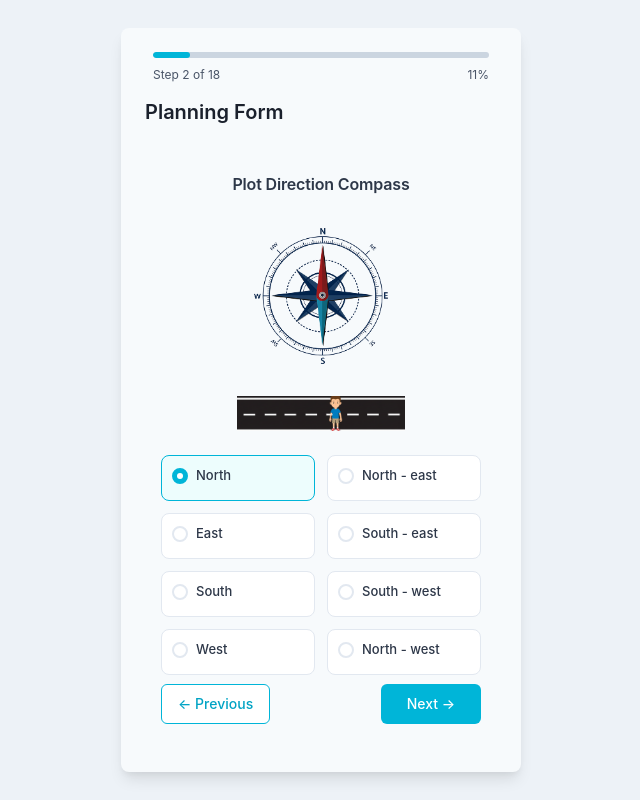
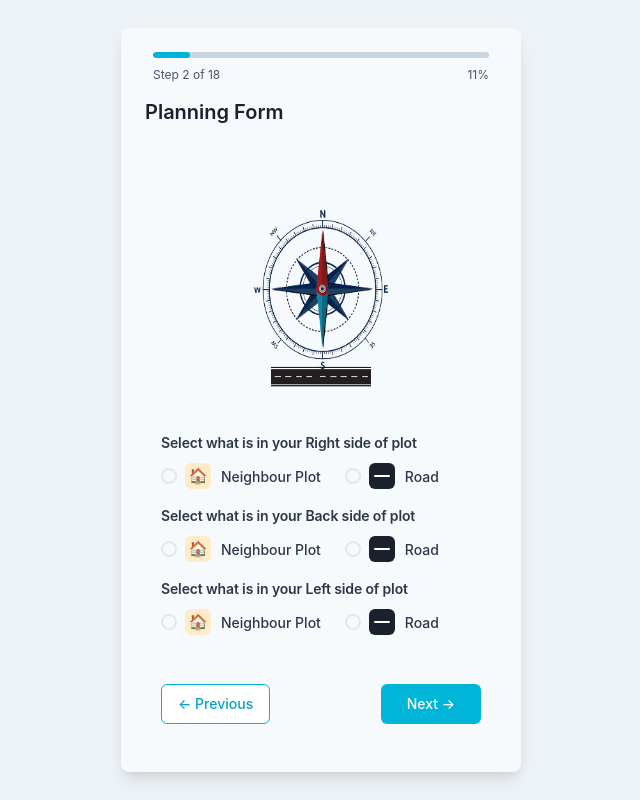
Before and after one commit to mmhkikadosawala-dev/mmh-multi-rs-form, a React (Create React App) app: page /planning in a window 1280 px wide. Both pictures are taken after a click on the button "Next →". Shown: the whole page, without its empty margins (319-959 px from the left). Built offline with nearby package versions, Linux system fonts and the light colour scheme; no server answers.

Commit message:
26-11-2025 compass image increase changes

```diff
--- a/src/components/features/Planning/components/Step2Direction.jsx
+++ b/src/components/features/Planning/components/Step2Direction.jsx
@@ -1,31 +1,49 @@
-// src/features/Planning/components/Step2PlotDirection.jsx
+// src/features/Planning/components/Step3Peripheries.jsx
 import {
   Box,
   Flex,
+  Text,
   Radio,
   RadioGroup,
-  Text,
+  Stack,
+  Image,
   Button,
-  Image,
-  SimpleGrid,
 } from "@chakra-ui/react";
 import CompassImage from "../../../../assets/Planning/Compass/illustration-compass 1.png";
-import RoadWithHuman from "../../../../assets/Planning/RoadImage/roadwithhuman.png";
+import NeighbourHomeImage from "../../../../assets/Planning/NeighboursHouse/Rectangle 9607.png";
+import RoadImage from "../../../../assets/Planning/RoadImage/Group 35547.png";
 
 
-const directionAngles = {
-  north: 0,
-  "north-east": 45,
-  east: 90,
-  "south-east": 135,
-  south: 180,
-  "south-west": 225,
-  west: 270,
-  "north-west": 315,
+const sides = [
+  { key: "right", label: "Right side of plot" },
+  { key: "back", label: "Back side of plot" },
+  { key: "left", label: "Left side of plot" },
+];
+
+
+function getSideImage(side, peripheries) {
+  const value = peripheries[side];
+  if (!value) return null;
+  if (value === "Road") return RoadImage;
+  if (value === "Neighbour Plot") return NeighbourHomeImage;
+  return null;
+}
+
+
+export default function Step3Peripheries({ formData, setFormData, onNext, onSubmit, onBack, isLastStep }) {
+  const updatePeriphery = (side, value) => {
+    setFormData({
+      ...formData,
+      peripheries: { ...formData.peripheries, [side]: value },
+    });
   };
 
 
-export default function Step2PlotDirection({ formData, setFormData, onNext, onSubmit, onBack, isLastStep }) {
+  const rightImage = getSideImage("right", formData.peripheries);
+  const backImage = getSideImage("back", formData.peripheries);
+  const leftImage = getSideImage("left", formData.peripheries);
+
+
   const handleAction = isLastStep ? onSubmit : onNext;
 
 
@@ -43,74 +61,161 @@ export default function Step2PlotDirection({ formData, setFormData, onNext, onSu
     >
       {/* Content Area */}
       <Box>
-        {/* Compass Section */}
-        <Flex justify="center" direction="column" align="center" mb={4}>
-          <Text mb={3} fontWeight="600" fontSize="16px" color="gray.700" letterSpacing="-0.01em">
-            Plot Direction Compass
+        {/* Compass & Images */}
+        <Box
+          position="relative"
+          height="240px"
+          mb={5}
+          mx="auto"
+          maxWidth="320px"
+          bg="gray.50"
+          borderRadius="12px"
+          p={4}
+        >
+          {/* Center Compass */}
+          <Image
+            position="absolute"
+            top="50%"
+            left="50%"
+            transform="translate(-50%, -50%)"
+            src={CompassImage}
+            width="180px"
+            height="180px"
+            zIndex={10}
+          />
+
+
+          {/* Bottom Fixed Road */}
+          <Image
+            position="absolute"
+            bottom="20px"
+            left="50%"
+            transform="translateX(-50%)"
+            src={RoadImage}
+            width="100px"
+            height="32px"
+            objectFit="cover"
+          />
+
+
+          {/* Top (Back) */}
+          {backImage && (
+            <Image
+              position="absolute"
+              top="20px"
+              left="50%"
+              transform="translateX(-50%)"
+              src={backImage}
+              width="100px"
+              height="32px"
+              objectFit="cover"
+              opacity={1}
+            />
+          )}
+
+
+          {/* Left */}
+          {leftImage && (
+            <Image
+              position="absolute"
+              left="20px"
+              top="50%"
+              transform="translateY(-50%) rotate(-90deg)"
+              transformOrigin="center"
+              src={leftImage}
+              width="100px"
+              height="32px"
+              objectFit="cover"
+              opacity={1}
+            />
+          )}
+
+
+          {/* Right */}
+          {rightImage && (
+            <Image
+              position="absolute"
+              right="20px"
+              top="50%"
+              transform="translateY(-50%) rotate(90deg)"
+              transformOrigin="center"
+              src={rightImage}
+              width="100px"
+              height="32px"
+              objectFit="cover"
+              opacity={1}
+            />
+          )}
+        </Box>
+
+
+        {/* Radio Group Section - Broader & Comfortable */}
+        <Stack spacing={4} mx="auto" w="100%">
+          {sides.map(({ key, label }) => (
+            <Box key={key}>
+              <Text
+                fontWeight="600"
+                fontSize="14px"
+                mb={2.5}
+                color="gray.700"
+                letterSpacing="-0.01em"
+              >
+                Select what is in your {label}
               </Text>
+              <RadioGroup
+                onChange={(value) => updatePeriphery(key, value)}
+                value={formData.peripheries[key] || ""}
+              >
+                <Flex gap={6} align="center" flexWrap="wrap">
+                  <Radio value="Neighbour Plot" colorScheme="cyan" size="md">
+                    <Flex align="center" gap={2.5}>
                       <Box
-            boxSize="180px"
-            transform={`rotate(${directionAngles[formData.direction] || 0}deg)`}
-            transition="transform 0.4s ease-in-out"
+                        w="26px"
+                        h="26px"
+                        bg="orange.100"
+                        borderRadius="6px"
+                        display="flex"
+                        alignItems="center"
+                        justifyContent="center"
+                        fontSize="15px"
+                      >
+                        🏠
+                      </Box>
+                      <Text fontSize="14px" color="gray.700" fontWeight="500">
+                        Neighbour Plot
+                      </Text>
+                    </Flex>
+                  </Radio>
+
+
+                  <Radio value="Road" colorScheme="cyan" size="md">
+                    <Flex align="center" gap={2.5}>
+                      <Box
+                        w="26px"
+                        h="26px"
+                        bg="gray.800"
+                        borderRadius="6px"
                         display="flex"
                         alignItems="center"
                         justifyContent="center"
                       >
-            <Image
-              src={CompassImage}
-              alt="Rotating Compass"
-              boxSize="100%"
-              objectFit="contain"
-            />
+                        <Box w="16px" h="2px" bg="white" borderRadius="full" />
                       </Box>
-
-          {/* Road with Human Image - Smaller size */}
-          <Box mt={2} mb={2}>
-            <Image
-              src={RoadWithHuman}
-              alt="Road with Human"
-              height="35px"
-              objectFit="contain"
-            />
-          </Box>
+                      <Text fontSize="14px" color="gray.700" fontWeight="500">
+                        Road
+                      </Text>
                     </Flex>
-
-
-        {/* Directions Grid */}
-        <RadioGroup
-          onChange={(value) => setFormData({ ...formData, direction: value })}
-          value={formData.direction}
-        >
-          <SimpleGrid columns={2} spacing={3} maxW="340px" mx="auto">
-            {Object.keys(directionAngles).map((dir) => (
-              <Box
-                key={dir}
-                p={2.5}
-                bg={formData.direction === dir ? "cyan.50" : "white"}
-                border="1px solid"
-                borderColor={formData.direction === dir ? "cyan.500" : "gray.200"}
-                borderRadius="8px"
-                transition="all 0.2s ease"
-                cursor="pointer"
-                _hover={{
-                  borderColor: "cyan.300",
-                  bg: "cyan.50",
-                }}
-              >
-                <Radio value={dir} size="md" colorScheme="cyan">
-                  <Text fontSize="13px" fontWeight="500" color="gray.700">
-                    {dir.charAt(0).toUpperCase() + dir.slice(1).replace("-", " - ")}
-                  </Text>
                   </Radio>
+                </Flex>
+              </RadioGroup>
             </Box>
           ))}
-          </SimpleGrid>
-        </RadioGroup>
+        </Stack>
       </Box>
 
 
       {/* Fixed Navigation Buttons */}
-      <Flex justify="space-between" gap={3}>
+      <Flex justify="space-between" gap={3} flexShrink={0}>
         <Button
           onClick={onBack}
           variant="solid"
@@ -133,7 +238,6 @@ export default function Step2PlotDirection({ formData, setFormData, onNext, onSu
 
         <Button
           onClick={handleAction}
-          isDisabled={!formData.direction}
           variant="solid"
           bg="cyan.500"
           color="white"
@@ -147,11 +251,6 @@ export default function Step2PlotDirection({ formData, setFormData, onNext, onSu
           _hover={{
             bg: "cyan.600",
           }}
-          _disabled={{
-            bg: "gray.300",
-            color: "gray.500",
-            cursor: "not-allowed",
-          }}
         >
           {isLastStep ? 'Submit' : 'Next →'}
         </Button>
--- a/src/components/features/Planning/components/Step3Peripheries.jsx
+++ b/src/components/features/Planning/components/Step3Peripheries.jsx
@@ -73,8 +73,8 @@ export default function Step3Peripheries({ formData, setFormData, onNext, onSubm
   left="50%"
   transform="translate(-50%, -50%)"
   src={CompassImage}
-            width="110px"
-            height="110px"
+  width="140px"
+  height="140px"
   zIndex={10}
 />
 
--- a/src/components/features/Planning/components/Step4PlotSize.jsx
+++ b/src/components/features/Planning/components/Step4PlotSize.jsx
@@ -130,7 +130,7 @@ export default function Step4PlotSize({ formData, setFormData, onNext, onSubmit,
           </Box>
         </Flex>
 
-        {/* Compass & Images */}
+        {/* Compass & Images - सिर्फ यही हिस्सा बदला है */}
         <Box
           position="relative"
           height="200px"
@@ -141,22 +141,22 @@ export default function Step4PlotSize({ formData, setFormData, onNext, onSubmit,
           borderRadius="12px"
           p={4}
         >
-          {/* Center Compass */}
+          {/* बड़ा Compass */}
           <Image
             position="absolute"
             top="50%"
             left="50%"
             transform="translate(-50%, -50%)"
             src={CompassImage}
-            width="110px"
-            height="110px"
+            width="150px"
+            height="150px"
             zIndex={10}
           />
 
-          {/* Bottom Fixed Road */}
+          {/* Bottom Road - बाहर शिफ्ट */}
           <Image
             position="absolute"
-            bottom="16px"
+            bottom="4px"
             left="50%"
             transform="translateX(-50%)"
             src={RoadImage}
@@ -169,7 +169,7 @@ export default function Step4PlotSize({ formData, setFormData, onNext, onSubmit,
           {backImage && (
             <Image
               position="absolute"
-              top="16px"
+              top="4px"
               left="50%"
               transform="translateX(-50%)"
               src={backImage}
@@ -184,7 +184,7 @@ export default function Step4PlotSize({ formData, setFormData, onNext, onSubmit,
           {leftImage && (
             <Image
               position="absolute"
-              left="16px"
+              left="-8px"
               top="50%"
               transform="translateY(-50%) rotate(-90deg)"
               transformOrigin="center"
@@ -200,7 +200,7 @@ export default function Step4PlotSize({ formData, setFormData, onNext, onSubmit,
           {rightImage && (
             <Image
               position="absolute"
-              right="16px"
+              right="-8px"
               top="50%"
               transform="translateY(-50%) rotate(90deg)"
               transformOrigin="center"
@@ -214,7 +214,7 @@ export default function Step4PlotSize({ formData, setFormData, onNext, onSubmit,
         </Box>
       </Box>
 
-      {/* Fixed Navigation Buttons */}
+      {/* Fixed Navigation Buttons - बिल्कुल वैसे ही जैसे पहले थे */}
       <Flex justify="space-between" gap={3} flexShrink={0}>
         <Button
           onClick={onBack}
```
Lines whose indentation alone changed are shown as unchanged.
